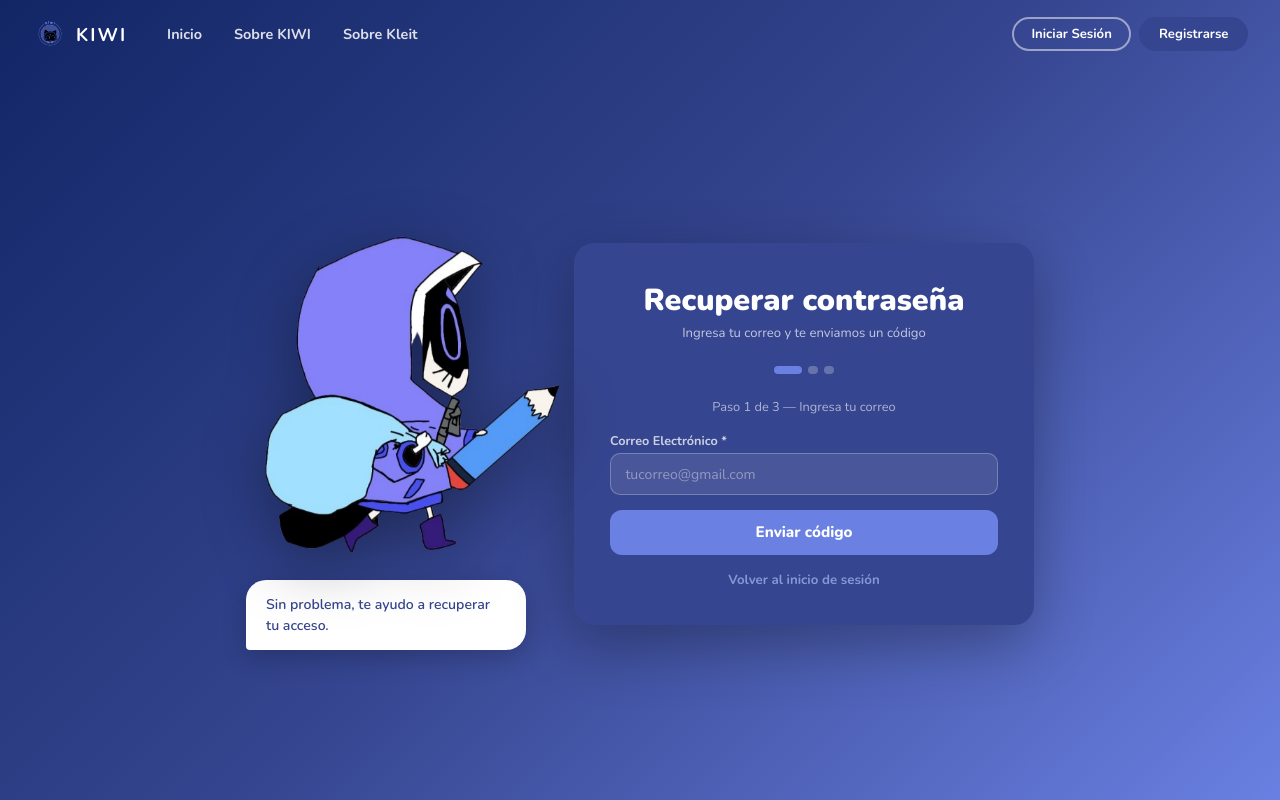
After one commit to kiwi436/KIWI, a Django app: page /recuperar-password/ in a window 1280 px wide. The commit adds this page. Run offline with Django 4.2, Linux system fonts and the light colour scheme; some libraries are stand-ins or nearby versions.

Commit message:
Agregar flujo de recuperacion de contrasena con verificacion por correo

```diff
--- a/kiwi/templates/kiwi/login.html
+++ b/kiwi/templates/kiwi/login.html
@@ -93,7 +93,7 @@ input::placeholder{color:rgba(255,255,255,0.4);}
       <div class="form-group">
         <label>Contraseña *</label>
         <input type="password" name="password" placeholder="Tu contraseña" required autocomplete="current-password">
-        <a href="#" class="forgot">Olvidaste tu contraseña?</a>
+        <a href="/recuperar-password/" class="forgot">¿Olvidaste tu contraseña?</a>
       </div>
       <button type="submit" class="submit-btn">Iniciar Sesión</button>
     </form>
--- /dev/null
+++ b/kiwi/templates/kiwi/recuperar_password.html
@@ -0,0 +1,170 @@
+{% load static %}
+<!DOCTYPE html>
+<html lang="es">
+<head>
+<meta charset="UTF-8"><meta name="viewport" content="width=device-width,initial-scale=1">
+<title>KIWI — Recuperar contraseña</title>
+<link href="https://fonts.googleapis.com/css2?family=Nunito:wght@400;600;700;800;900&display=swap" rel="stylesheet">
+<style>
+*{box-sizing:border-box;margin:0;padding:0;}
+body{font-family:'Nunito',sans-serif;background:linear-gradient(135deg,#122666 0%,#35458f 50%,#6a80e2 100%);min-height:100vh;display:flex;flex-direction:column;}
+nav{display:flex;align-items:center;padding:1rem 2rem;gap:1rem;flex-wrap:wrap;}
+nav a{text-decoration:none;color:rgba(255,255,255,0.85);font-weight:700;font-size:0.9rem;transition:color 0.2s;}
+nav a:hover{color:white;}
+.nav-logo{display:flex;align-items:center;gap:0.5rem;font-size:1.15rem;letter-spacing:2px;color:white!important;}
+.nav-links{display:flex;gap:2rem;margin:0 1.5rem;}
+.nav-right{margin-left:auto;display:flex;gap:0.5rem;}
+.nbtn{padding:0.4rem 1.1rem;border-radius:20px;font-weight:700;font-size:0.82rem;text-decoration:none;transition:all 0.2s;}
+.nbtn.outline{border:2px solid rgba(255,255,255,0.5);color:white;}
+.nbtn.filled{background:#35458f;color:white;border:2px solid #35458f;}
+.nbtn:hover{opacity:0.85;}
+.main{flex:1;display:flex;align-items:center;justify-content:center;padding:2rem;gap:3rem;flex-wrap:wrap;}
+.kleit-side{color:white;max-width:280px;}
+.kleit-side .big-cat{display:block;width:350px;height:auto;animation:float 3s ease-in-out infinite;margin-bottom:0.75rem;filter:drop-shadow(0 16px 32px rgba(0,0,0,0.35));}
+.kleit-side .bubble{background:white;color:#35458f;border-radius:20px 20px 20px 4px;padding:0.85rem 1.25rem;font-size:0.88rem;font-weight:600;box-shadow:0 8px 24px rgba(0,0,0,0.2);line-height:1.5;}
+@keyframes float{0%,100%{transform:translateY(0)}50%{transform:translateY(-12px)}}
+.auth-card{background:#35458f;border-radius:20px;padding:2.25rem;width:100%;max-width:460px;color:white;box-shadow:0 20px 60px rgba(0,0,0,0.3);}
+.auth-card h1{font-size:1.9rem;font-weight:900;text-align:center;margin-bottom:0.2rem;}
+.auth-card .sub{text-align:center;opacity:0.7;font-size:0.82rem;margin-bottom:1.5rem;line-height:1.4;}
+.form-group{margin-bottom:0.9rem;}
+label{display:block;font-size:0.79rem;font-weight:700;color:rgba(255,255,255,0.75);margin-bottom:0.25rem;}
+input[type="email"],input[type="password"],input[type="text"]{
+  width:100%;padding:0.65rem 0.9rem;
+  background:rgba(255,255,255,0.1);border:1.5px solid rgba(255,255,255,0.25);
+  border-radius:10px;color:white;font-family:'Nunito',sans-serif;font-size:0.88rem;
+  transition:all 0.2s;outline:none;
+}
+input:focus{border-color:#6a80e2;background:rgba(255,255,255,0.16);}
+input::placeholder{color:rgba(255,255,255,0.4);}
+.submit-btn{width:100%;padding:0.8rem;border-radius:12px;border:none;background:#6a80e2;color:white;font-family:'Nunito',sans-serif;font-size:0.95rem;font-weight:800;cursor:pointer;margin-top:0.5rem;transition:all 0.2s;display:block;text-align:center;text-decoration:none;}
+.submit-btn:hover{background:#7a90f2;transform:translateY(-1px);}
+.auth-footer{text-align:center;margin-top:1rem;font-size:0.83rem;opacity:0.75;}
+.auth-footer a{color:#a0b4f0;font-weight:700;text-decoration:none;}
+.auth-footer a:hover{color:white;}
+.step-indicator{display:flex;gap:0.4rem;justify-content:center;margin-bottom:1.5rem;}
+.step-dot{height:8px;border-radius:4px;background:rgba(255,255,255,0.25);transition:all 0.3s;}
+.step-dot.active{background:#6a80e2;width:28px;}
+.step-dot.done{background:rgba(255,255,255,0.5);width:10px;}
+.step-dot:not(.active):not(.done){width:10px;}
+.step-title{font-size:0.8rem;opacity:0.6;text-align:center;margin-bottom:1rem;}
+.error-box{background:rgba(239,83,80,0.2);border:1px solid rgba(239,83,80,0.5);border-radius:10px;padding:0.7rem 1rem;font-size:0.84rem;color:#ffb3b3;margin-bottom:1rem;}
+.codigo-box{background:rgba(106,128,226,0.25);border:2px solid #6a80e2;border-radius:12px;padding:1rem;margin-bottom:1.5rem;font-size:2rem;font-weight:900;letter-spacing:0.5rem;text-align:center;}
+</style>
+</head>
+<body>
+<nav>
+  <a href="/" class="nav-logo">
+    <img src="{% static 'kiwi/img/Logokiwi.png' %}" alt="KIWI" style="width:36px;height:36px;object-fit:contain;">
+    KIWI
+  </a>
+  <div class="nav-links">
+    <a href="/">Inicio</a>
+    <a href="/sobre-kiwi/">Sobre KIWI</a>
+    <a href="/sobre-kleit/">Sobre Kleit</a>
+  </div>
+  <div class="nav-right">
+    <a href="/login/" class="nbtn outline">Iniciar Sesión</a>
+    <a href="/registro/" class="nbtn filled">Registrarse</a>
+  </div>
+</nav>
+<div class="main">
+  <div class="kleit-side">
+    <img src="{% static 'kiwi/img/login.png' %}" alt="KIWI" class="big-cat">
+    <div class="bubble">
+      {% if paso == 1 %}Sin problema, te ayudo a recuperar tu acceso.
+      {% elif paso == 2 %}Revisa tu correo e ingresa el código que te enviamos.
+      {% else %}¡Ya casi! Crea una contraseña nueva y segura.{% endif %}
+    </div>
+  </div>
+  <div class="auth-card">
+    <h1>Recuperar contraseña</h1>
+    <div class="sub">
+      {% if paso == 1 %}Ingresa tu correo y te enviamos un código
+      {% elif paso == 2 %}Ingresa el código de 6 dígitos
+      {% else %}Crea tu nueva contraseña{% endif %}
+    </div>
+
+    <div class="step-indicator">
+      <div class="step-dot {% if paso == 1 %}active{% else %}done{% endif %}"></div>
+      <div class="step-dot {% if paso == 2 %}active{% elif paso == 3 %}done{% endif %}"></div>
+      <div class="step-dot {% if paso == 3 %}active{% endif %}"></div>
+    </div>
+    <div class="step-title">
+      Paso {{ paso }} de 3 —
+      {% if paso == 1 %}Ingresa tu correo
+      {% elif paso == 2 %}Verifica el código
+      {% else %}Nueva contraseña{% endif %}
+    </div>
+
+    {% if error %}
+    <div class="error-box">{{ error }}</div>
+    {% endif %}
+
+    {% if paso == 1 %}
+    <form method="post" action="/recuperar-password/">
+      {% csrf_token %}
+      <div class="form-group">
+        <label>Correo Electrónico *</label>
+        <input type="email" name="correo" placeholder="tucorreo@gmail.com" required autocomplete="email">
+      </div>
+      <button type="submit" class="submit-btn">Enviar código</button>
+    </form>
+
+    {% elif paso == 2 %}
+    {% if not email_enviado %}
+    <p style="opacity:0.8;font-size:0.87rem;line-height:1.6;margin-bottom:1rem;">
+      No se pudo enviar el correo. Tu código es:
+    </p>
+    <div class="codigo-box">{{ codigo_fallback }}</div>
+    {% else %}
+    <p style="opacity:0.8;font-size:0.87rem;line-height:1.6;margin-bottom:1.5rem;">
+      Enviamos un código a <strong>{{ correo }}</strong>.<br>Ingrésalo abajo.
+    </p>
+    {% endif %}
+    <form method="post" action="/recuperar-password/confirmar/">
+      {% csrf_token %}
+      <input type="hidden" name="correo" value="{{ correo }}">
+      <input type="hidden" name="nueva_password" value="">
+      <input type="hidden" name="confirmar_password" value="">
+      <div class="form-group">
+        <label>Código de 6 dígitos *</label>
+        <input type="text" name="codigo" placeholder="123456" maxlength="6" required autocomplete="one-time-code" style="font-size:1.4rem;letter-spacing:0.4rem;text-align:center;">
+      </div>
+      <button type="submit" class="submit-btn" onclick="return validarPaso2(this.form)">Verificar código</button>
+    </form>
+
+    {% else %}
+    <form method="post" action="/recuperar-password/confirmar/">
+      {% csrf_token %}
+      <input type="hidden" name="correo" value="{{ correo }}">
+      <input type="hidden" name="codigo" value="{{ codigo }}">
+      <div class="form-group">
+        <label>Nueva contraseña * (mínimo 8 caracteres)</label>
+        <input type="password" name="nueva_password" placeholder="Crea una contraseña segura" required minlength="8" autocomplete="new-password">
+      </div>
+      <div class="form-group">
+        <label>Confirmar contraseña *</label>
+        <input type="password" name="confirmar_password" placeholder="Repite tu contraseña" required autocomplete="new-password">
+      </div>
+      <button type="submit" class="submit-btn">Guardar nueva contraseña</button>
+    </form>
+    {% endif %}
+
+    <div class="auth-footer">
+      <a href="/login/">Volver al inicio de sesión</a>
+    </div>
+  </div>
+</div>
+<script>
+function validarPaso2(form) {
+  // Redirige al paso 3 si el código parece válido
+  var codigo = form.codigo.value.trim();
+  if (codigo.length !== 6 || isNaN(codigo)) {
+    alert('El código debe ser de 6 dígitos.');
+    return false;
+  }
+  return true;
+}
+</script>
+</body>
+</html>
--- a/kiwi/urls.py
+++ b/kiwi/urls.py
@@ -11,6 +11,8 @@ urlpatterns = [
     path('logout/', views.logout_view, name='logout'),
     path('verificar-email/', views.verificar_email_view, name='verificar_email'),
     path('reenviar-verificacion/', views.reenviar_verificacion_view, name='reenviar_verificacion'),
+    path('recuperar-password/', views.recuperar_password_view, name='recuperar_password'),
+    path('recuperar-password/confirmar/', views.recuperar_password_confirmar_view, name='recuperar_password_confirmar'),
     path('perfil/', views.perfil_view, name='perfil'),
 
     # ── App ──────────────────────────────────────────────────────
--- a/kiwi/views.py
+++ b/kiwi/views.py
@@ -228,6 +228,100 @@ def reenviar_verificacion_view(request):
     return redirect(f'/verificar-email/?correo={correo}')
 
 
+def recuperar_password_view(request):
+    """Paso 1: el usuario ingresa su correo y recibe un código de 6 dígitos."""
+    if request.method == 'POST':
+        import random
+        from django.core.mail import send_mail
+        correo = request.POST.get('correo', '').strip().lower()
+        try:
+            usuario = Usuario.objects.get(correo=correo)
+            codigo = str(random.randint(100000, 999999))
+            usuario.token_verificacion = codigo
+            usuario.save()
+            email_enviado = False
+            try:
+                send_mail(
+                    subject='Recupera tu contraseña KIWI',
+                    message=(
+                        f'Hola {usuario.nombre},\n\n'
+                        f'Tu código para restablecer la contraseña es:\n\n'
+                        f'        {codigo}\n\n'
+                        f'Ingrésalo en la aplicación para crear una nueva contraseña.\n'
+                        f'Si no solicitaste esto, ignora este mensaje.\n\n'
+                        f'— El equipo de KIWI'
+                    ),
+                    from_email=None,
+                    recipient_list=[correo],
+                    fail_silently=False,
+                )
+                email_enviado = True
+            except Exception as e:
+                import logging
+                logging.getLogger(__name__).error(f'Error enviando correo recuperación a {correo}: {e}')
+            return render(request, 'kiwi/recuperar_password.html', {
+                'paso': 2,
+                'correo': correo,
+                'email_enviado': email_enviado,
+                'codigo_fallback': codigo if not email_enviado else None,
+            })
+        except Usuario.DoesNotExist:
+            return render(request, 'kiwi/recuperar_password.html', {
+                'paso': 1,
+                'error': 'No existe ninguna cuenta con ese correo.',
+            })
+    return render(request, 'kiwi/recuperar_password.html', {'paso': 1})
+
+
+def recuperar_password_confirmar_view(request):
+    """Paso 2 y 3: verifica el código y establece la nueva contraseña."""
+    if request.method == 'POST':
+        correo = request.POST.get('correo', '').strip().lower()
+        codigo = request.POST.get('codigo', '').strip()
+        nueva = request.POST.get('nueva_password', '')
+        confirmar = request.POST.get('confirmar_password', '')
+        try:
+            usuario = Usuario.objects.get(correo=correo, token_verificacion=codigo)
+        except Usuario.DoesNotExist:
+            return render(request, 'kiwi/recuperar_password.html', {
+                'paso': 2,
+                'correo': correo,
+                'error': 'Código incorrecto. Verifica que lo hayas escrito bien.',
+                'email_enviado': True,
+            })
+        if len(nueva) < 8:
+            return render(request, 'kiwi/recuperar_password.html', {
+                'paso': 3,
+                'correo': correo,
+                'codigo': codigo,
+                'error': 'La contraseña debe tener al menos 8 caracteres.',
+            })
+        if nueva != confirmar:
+            return render(request, 'kiwi/recuperar_password.html', {
+                'paso': 3,
+                'correo': correo,
+                'codigo': codigo,
+                'error': 'Las contraseñas no coinciden.',
+            })
+        usuario.password_hash = sha256(nueva.encode()).hexdigest()
+        usuario.token_verificacion = ''
+        usuario.save()
+        messages.success(request, '¡Contraseña actualizada! Ya puedes iniciar sesión.')
+        return redirect('login')
+    # GET con código ya verificado → mostrar formulario de nueva contraseña
+    correo = request.GET.get('correo', '')
+    codigo = request.GET.get('codigo', '')
+    if correo and codigo:
+        try:
+            Usuario.objects.get(correo=correo, token_verificacion=codigo)
+            return render(request, 'kiwi/recuperar_password.html', {
+                'paso': 3, 'correo': correo, 'codigo': codigo,
+            })
+        except Usuario.DoesNotExist:
+            pass
+    return redirect('recuperar_password')
+
+
 def dashboard(request):
     if not _login_required(request):
         return redirect('login')
```
